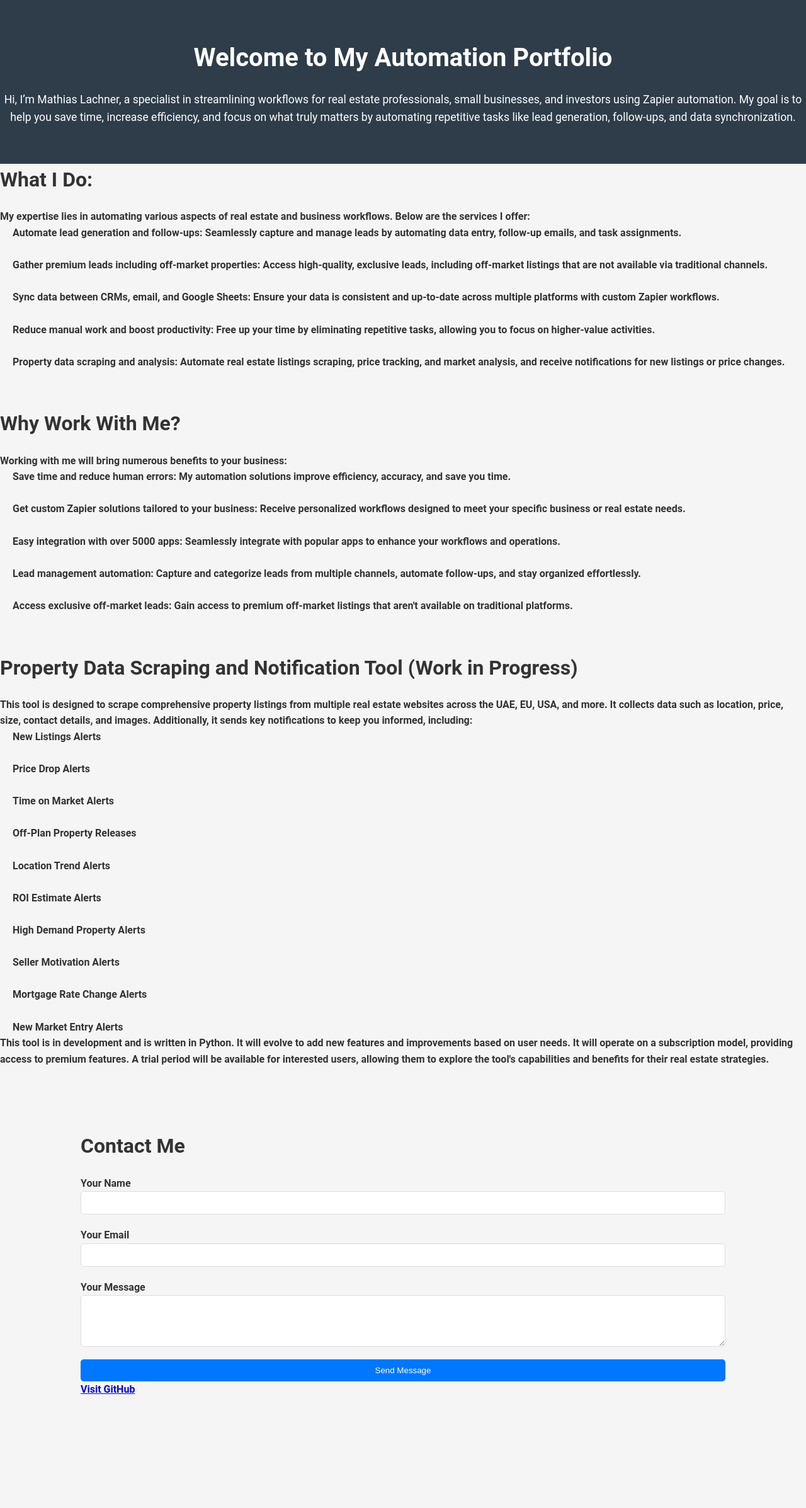
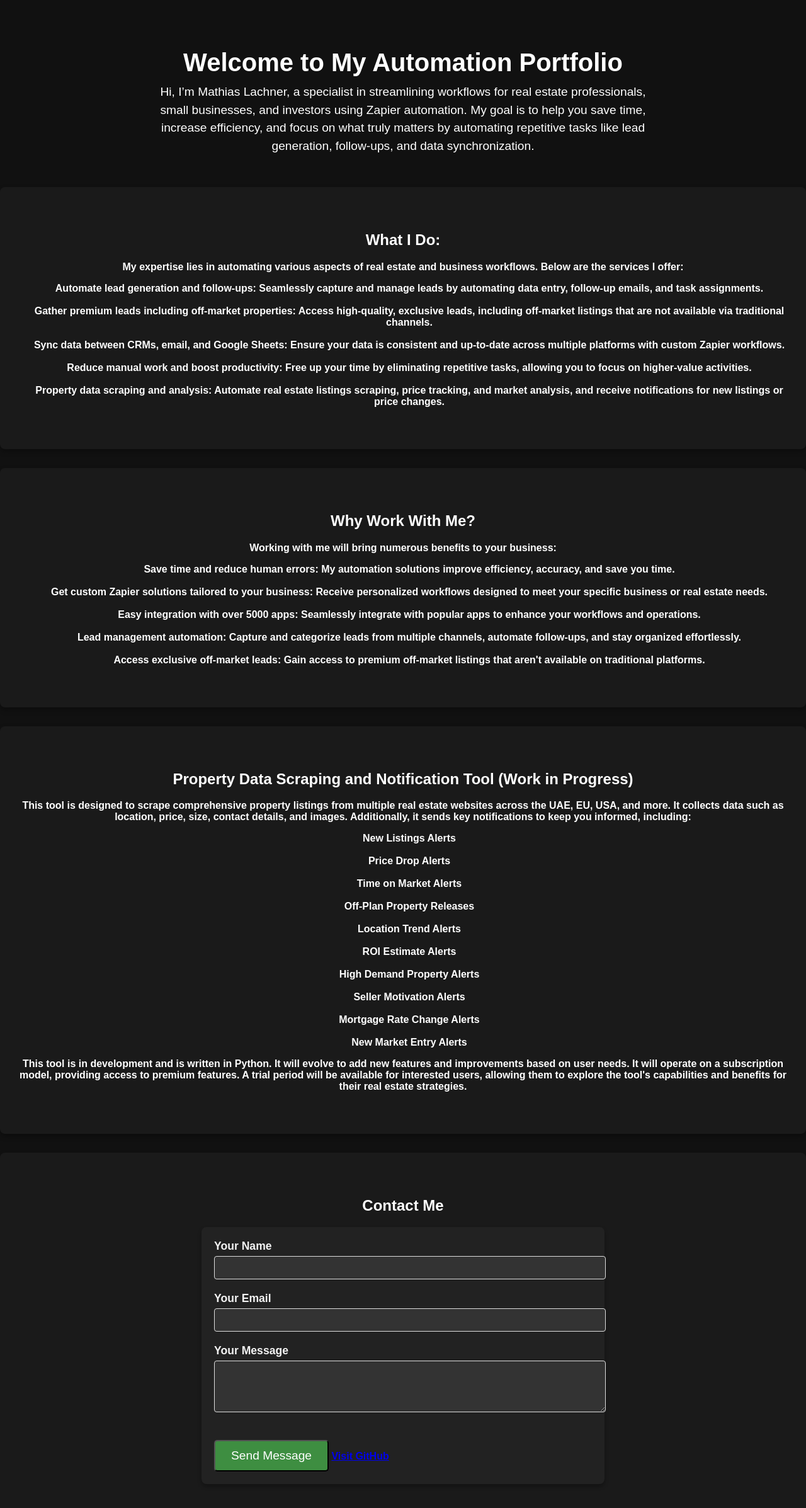
Before and after one commit to MathiasLachner/Portfolio, a plain HTML site: page index.html in a window 1280 px wide. Shown: the whole page at 63% size. Before the commit the page ends 2319 px from the top, so only its background shows below. Drawn offline with Linux system fonts and the light colour scheme.

Commit message:
Update style.css

```diff
--- a/style.css
+++ b/style.css
@@ -1,132 +1,116 @@
-/* General Styles */
-* {
+/* Global Styles */
+body {
+    font-family: 'Arial', sans-serif;
     margin: 0;
     padding: 0;
-    box-sizing: border-box;
+    background-color: #111111; /* Dark background color */
+    color: #ffffff; /* White text color for contrast */
 }
 
-body {
-    font-family: 'Roboto', sans-serif;
-    background-color: #f5f5f5;
-    color: #333;
-    line-height: 1.6;
+/* Centering the text for all sections */
+header, section, footer {
+    text-align: center;
+}
+
+/* Adding padding to sections for spacing */
+header, section, footer {
+    padding: 50px 20px;
+}
+
+/* Styling for the heading in the header */
+header h1 {
+    font-size: 2.5em;
+    margin-bottom: 10px;
+}
+
+/* Styling for paragraph in header */
+header p {
+    font-size: 1.2em;
+    max-width: 800px;
+    margin: 0 auto;
+    line-height: 1.5;
+}
+
+/* Styling for the buttons */
+.cta-button {
+    background-color: #3e8e41; /* Green button color */
+    color: white;
+    padding: 12px 25px;
+    text-align: center;
+    text-decoration: none;
+    border-radius: 5px;
+    font-size: 1.2em;
+    margin-top: 20px;
+    display: inline-block;
+    transition: background-color 0.3s;
+}
+
+.cta-button:hover {
+    background-color: #45a049; /* Slightly lighter green when hovered */
+}
+
+/* Section Styling */
+section {
+    background-color: #1a1a1a; /* Darker background for sections to create contrast */
+    border-radius: 8px;
+    margin-bottom: 30px;
+    box-shadow: 0 4px 8px rgba(0, 0, 0, 0.3);
+}
+
+/* Contact Form Styles */
+#contact form {
+    background-color: #222222; /* Slightly lighter background for the form */
+    padding: 20px;
+    border-radius: 8px;
+    box-shadow: 0 4px 6px rgba(0, 0, 0, 0.3);
+    display: inline-block;
+    text-align: left;
+    width: 100%;
+    max-width: 600px;
+}
+
+#contact form label {
+    font-size: 1.1em;
+    margin-bottom: 5px;
+    display: block;
+    color: #f2f2f2;
+}
+
+#contact form input,
+#contact form textarea {
+    width: 100%;
+    padding: 10px;
+    margin-bottom: 20px;
+    border: 1px solid #ddd;
+    border-radius: 4px;
+    background-color: #333333; /* Dark input fields */
+    color: #f2f2f2;
+}
+
+#contact form textarea {
+    resize: vertical;
+}
+
+/* Footer Styling */
+footer {
+    background-color: #333333;
+    color: #f2f2f2;
+    padding: 10px 20px;
+    font-size: 1.1em;
+}
+
+/* Footer Links */
+footer a {
+    color: #3e8e41;
+    text-decoration: none;
+}
+
+footer a:hover {
+    text-decoration: underline;
 }
 
 .container {
-    width: 80%;
+    width: 90%;
+    max-width: 1200px;
     margin: 0 auto;
-    padding: 40px 0;
 }
-
-/* Header */
-header {
-    background-color: #2e3d49;
-    color: white;
-    padding: 60px 0;
-    text-align: center;
-}
-
-header h1 {
-    font-size: 2.5rem;
-    margin-bottom: 20px;
-}
-
-header p {
-    font-size: 1.1rem;
-}
-
-/* Section Styles */
-section {
-    margin-bottom: 60px;
-}
-
-h2 {
-    font-size: 2rem;
-    margin-bottom: 20px;
-}
-
-/* About Section */
-#about ul {
-    list-style: none;
-    padding-left: 0;
-}
-
-#about li {
-    margin: 10px 0;
-    font-size: 1.1rem;
-}
-
-/* Portfolio */
-#portfolio ul {
-    list-style: none;
-    padding-left: 0;
-}
-
-#portfolio li {
-    margin-bottom: 30px;
-}
-
-#portfolio a {
-    display: inline-block;
-    padding: 10px 20px;
-    background-color: #0077ff;
-    color: white;
-    text-decoration: none;
-    border-radius: 5px;
-    margin-top: 10px;
-}
-
-#portfolio a:hover {
-    background-color: #005fa3;
-}
-
-/* Testimonials */
-#testimonials .testimonial {
-    background-color: white;
-    padding: 20px;
-    margin: 20px 0;
-    border-radius: 5px;
-    box-shadow: 0 4px 8px rgba(0, 0, 0, 0.1);
-}
-
-#testimonials cite {
-    display: block;
-    text-align: right;
-    font-size: 0.9rem;
-    font-weight: bold;
-    color: #555;
-}
-
-/* Contact Form */
-form {
-    display: flex;
-    flex-direction: column;
-}
-
-form input, form textarea {
-    padding: 10px;
-    margin-bottom: 20px;
-    border: 1px solid #ddd;
-    border-radius: 5px;
-}
-
-form button {
-    padding: 10px 20px;
-    background-color: #0077ff;
-    color: white;
-    border: none;
-    border-radius: 5px;
-    cursor: pointer;
-}
-
-form button:hover {
-    background-color: #005fa3;
-}
-
-/* Footer */
-footer {
-    background-color: #2e3d49;
-    color: white;
-    padding: 20px 0;
-    text-align: center;
-}
```
